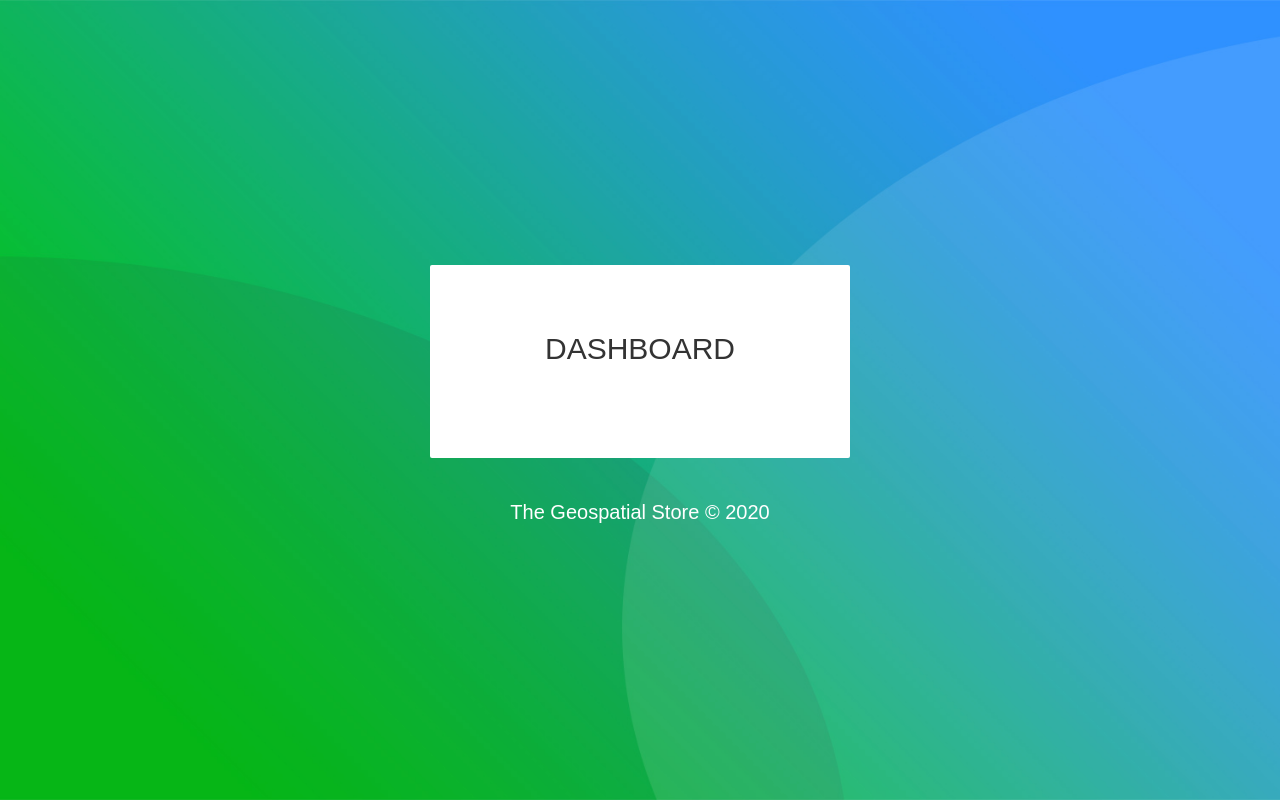
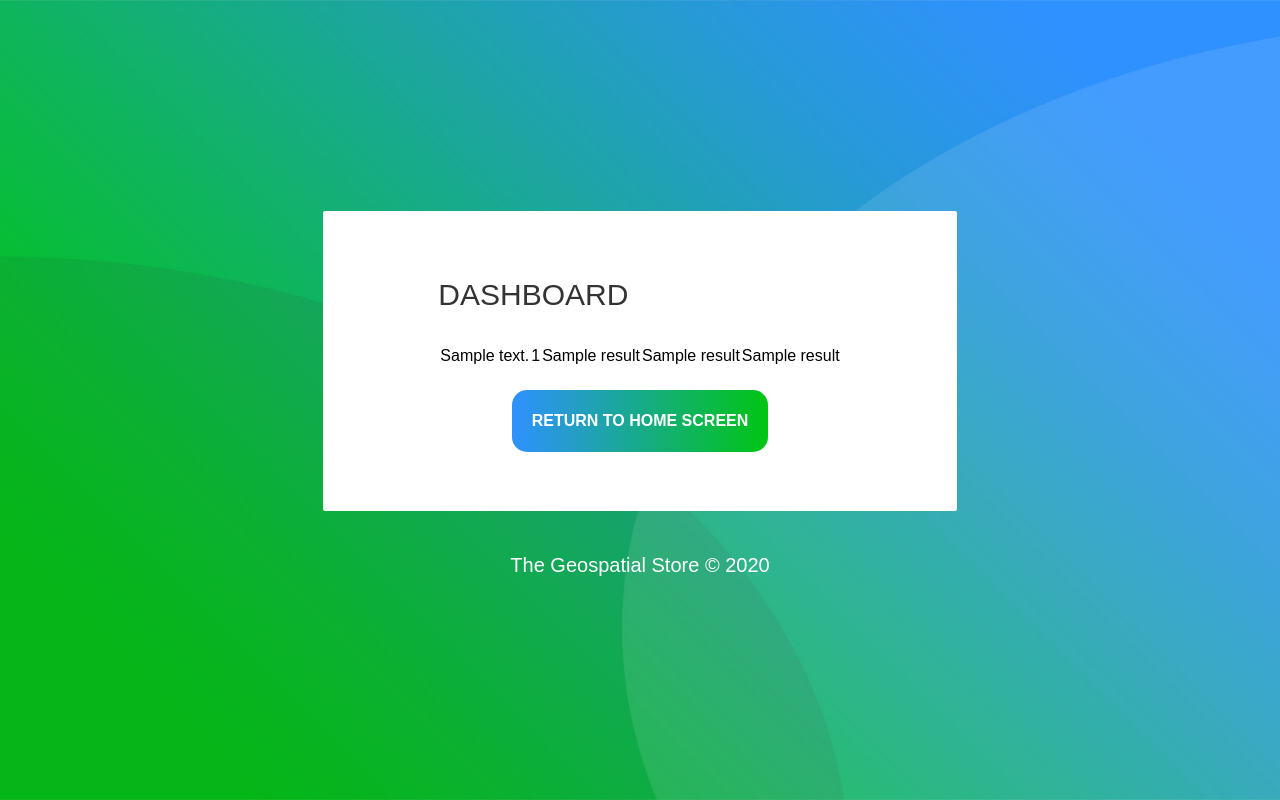
Before and after one commit to akan72/geospatial-store, a Flask app: template flask/src/app/templates/dashboard.html in a window 1280 px wide. Run offline with Flask 2, Linux system fonts and the light colour scheme; the template is opened without the code that fills it: most values are stand-ins (such as "Sample title", 1, 10 or a date in 2020).

Commit message:
Add buttons to return to index from each model upload stage, view model history text to dashboard

```diff
--- a/flask/src/app/templates/dashboard.html
+++ b/flask/src/app/templates/dashboard.html
@@ -11,12 +11,27 @@
                     Dashboard
                 </span>
 
-                <!--
-                    INSERT CONTENT HERE
-                -->
+                <table>
+                    {% for id, result in content.items() %}
+                    <TR>
+                       <TD class="c2">{{ id }}</TD>
+                       <TD class="c2">{{ result[0] }}</TD>
+                       <TD class="c3">{{ result[1] }}</TD>
+                       <TD class="c2">{{ result[2] }}</TD>
+                       <TD class="c3">{{ result[3] }}</TD>
+                    </TR>
+                    {% endfor %}
+                    </table>
 
+                <br>
+
+                <div class="container-contact100-form-btn">
+                    <div class="wrap-contact100-form-btn">
+                        <div class="contact100-form-bgbtn"></div>
+                        <button class="contact100-form-btn" display="block" onclick="window.location.href='{{ url_for('main.index') }}';">Return to Home Screen</option>
+                    </div>
+                </div>
             </div>
-
             <span class="contact100-more">
                 The Geospatial Store © 2020
             </span>
--- a/flask/src/app/templates/index.html
+++ b/flask/src/app/templates/index.html
@@ -25,6 +25,11 @@
                     </div>
                 </div>
 
+                <br>
+                <span class="contact100-form-title">
+                    View Model History
+                </span>
+
                 <div class="container-contact100-form-btn">
                     <div class="wrap-contact100-form-btn">
                         <div class="contact100-form-bgbtn"></div>
@@ -33,7 +38,6 @@
                 </div>
 
             </div>
-
             <span class="contact100-more">
                 The Geospatial Store © 2020
             </span>
--- a/flask/src/app/views.py
+++ b/flask/src/app/views.py
@@ -1,8 +1,10 @@
-import os, sys
+import os
+import sys
 import json
 import random
 import pickle
 import datetime
+
 from numpy import round
 from flask import request, render_template, url_for, send_from_directory, jsonify, Blueprint
 
```
Also changed, not shown: flask/src/app/templates/image_upload.html (+8 -1 lines), flask/src/app/templates/iris.html (+7 -0 lines).
